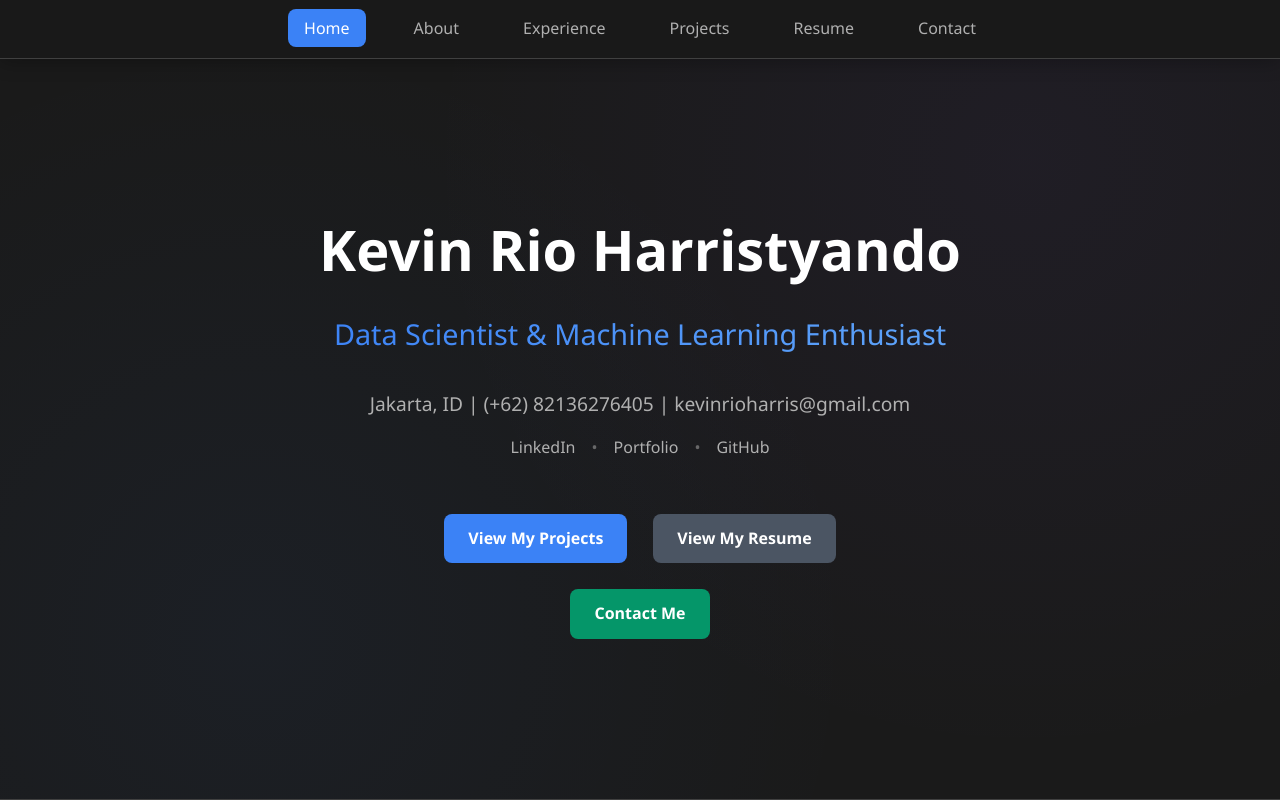
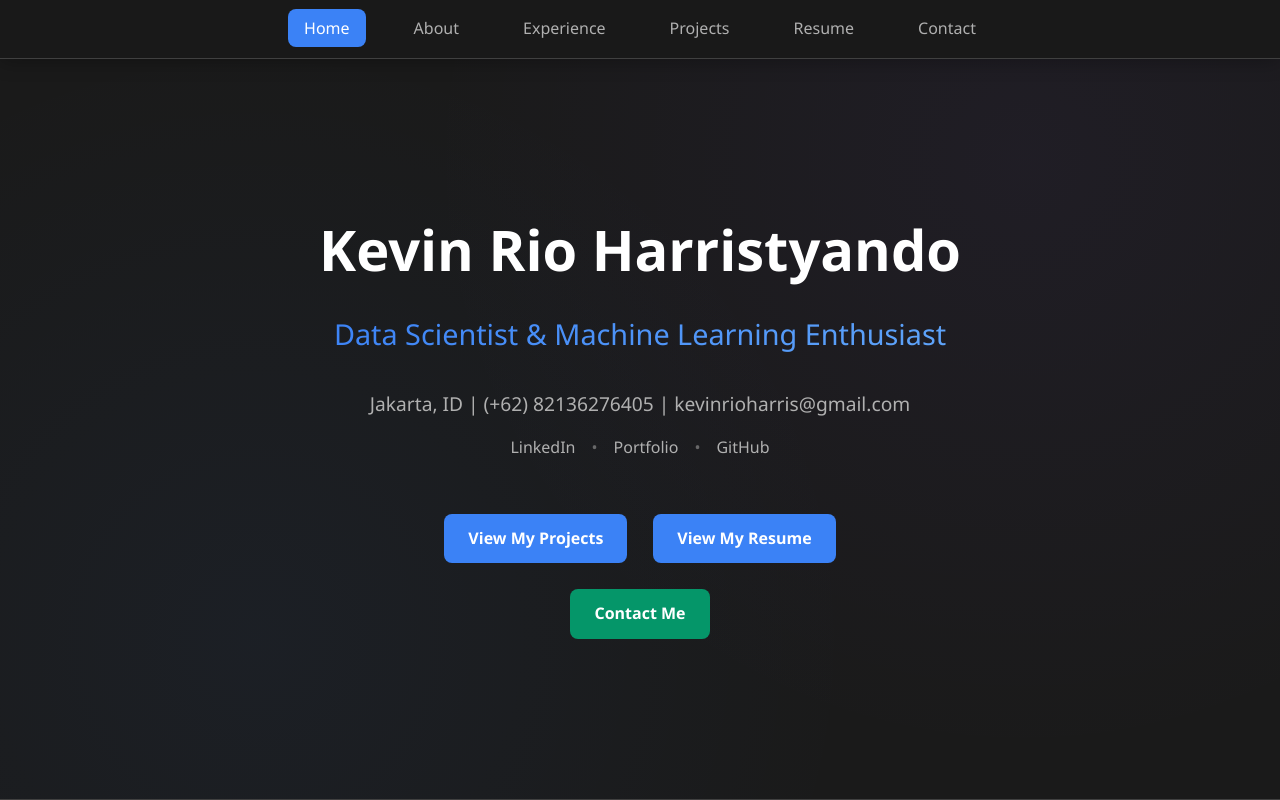
Before and after one commit to kevinrioharris/kevinrioharris.github.io, a React (Create React App) app: page / in a window 1280 px wide. Shown: the top 800 px of the page. Built offline with nearby package versions, Linux system fonts and the light colour scheme.

Commit message:
change color of view my resume

```diff
--- a/src/styles/App.css
+++ b/src/styles/App.css
@@ -53,7 +53,7 @@ body {
 }
 
 .btn.secondary {
-  background-color: #4b5563;
+  background-color: var(--accent-primary);
   color: white;
 }
 
```
